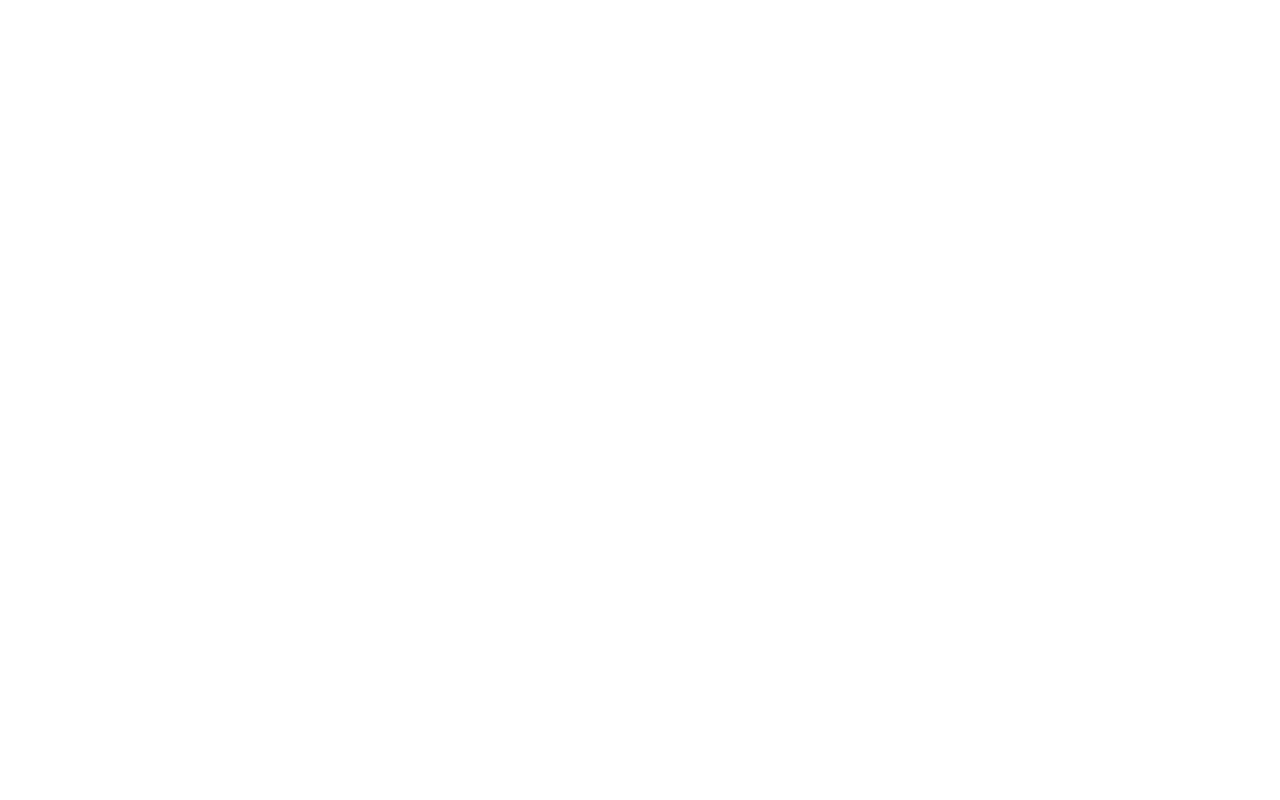
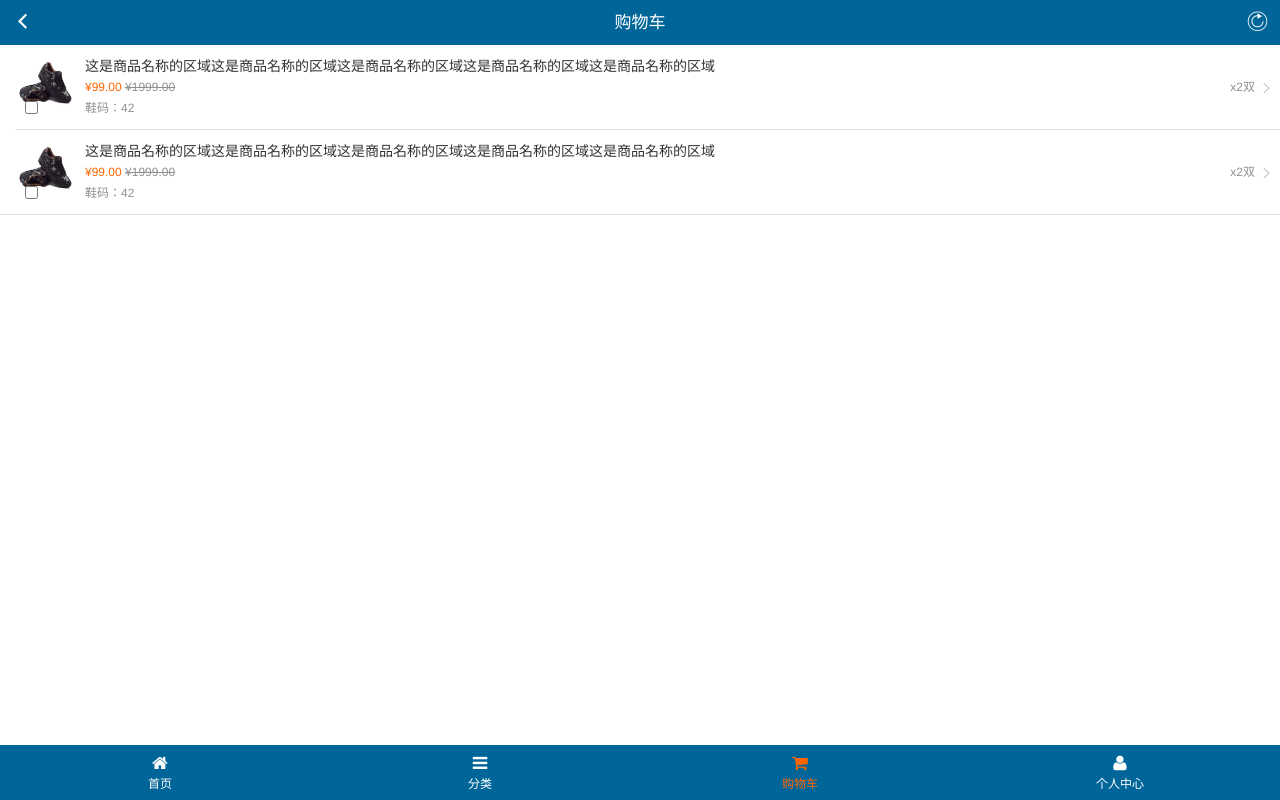
Before and after one commit to DuHuaL/letaoM, a plain HTML site: page mobile/views/user/cart.html in a window 1280 px wide. Drawn offline with Linux system fonts and the light colour scheme.

Commit message:
购物车静态页面

```diff
--- a/mobile/css/mobile.css
+++ b/mobile/css/mobile.css
@@ -451,5 +451,44 @@ ul{
   padding: 0;
   text-align: center;
 }
-.pro_num .box span:first-of-type{}
-.pro_num .box span:last-of-type{}
+
+
+/*购物车*/
+.lt_cartPro{
+  display: block;
+}
+.lt_cartPro .name{
+  color: #333;
+}
+.lt_cartPro .price{
+  font-size: 12px;
+}
+.lt_cartPro .price .now{
+  color: #f60;
+}
+.lt_cartPro .price .old{
+  text-decoration: line-through;
+}
+.lt_cartPro .price .num{
+  float: right;
+  margin-right: 10px;
+}
+.lt_cartPro .size{
+  font-size: 12px;
+}
+
+.lt_cartPro input[type="checkbox"]{
+  position: absolute;
+  left: 10px;
+  bottom: 5px;
+}
+.mui-table-view .mui-media-object{
+  max-width: 60px;
+  height: 60px;
+}
+.mui-table-view-cell>.mui-slider-handle .mui-navigate-right:after{
+  right: -10px;
+}
+.mui-btn .mui-icon{
+  font-size: 24px;
+}
--- a/mobile/views/user/cart.html
+++ b/mobile/views/user/cart.html
@@ -0,0 +1,99 @@
+<!DOCTYPE html>
+<html lang="en">
+<head>
+  <meta charset="UTF-8">
+  <meta name="viewport" content="width=device-width, initial-scale=1.0">
+  <title>乐淘-购物车</title>
+  <link rel="stylesheet" href="../../assets/mui/css/mui.min.css">
+  <link rel="stylesheet" href="../../assets/fontAwesome/css/font-awesome.min.css">
+  <link rel="stylesheet" href="../../css/mobile.css">
+</head>
+<body>
+  <div class="lt_container">
+    <!-- 顶部通栏 -->
+    <header class="lt_topBar">
+      <a href="javascript:history.back();" class="icon_left">
+        <span class="mui-icon mui-icon-back"></span>
+      </a>
+      <span>购物车</span>
+      <a href="javascript:;" class="icon_right">
+        <span class="mui-icon mui-icon-refresh"></span>
+      </a>
+    </header>
+    <div class="lt_content">
+      <!-- 区域滚动 -->
+      <div class="lt_wrapper">
+        <div class="mui-scroll-wrapper">
+          <div class="mui-scroll">
+            <!-- 列表 -->
+            <ul class="mui-table-view">
+              <li class="mui-table-view-cell mui-transitioning">
+                <div class="mui-slider-right mui-disabled">
+                  <a class="mui-btn mui-btn-blue" style="transform: translate(0px, 0px);">
+                    <span class="mui-icon mui-icon-compose"></span>
+                  </a>
+                  <a class="mui-btn mui-btn-red" style="transform: translate(0px, 0px);">
+                    <span class="mui-icon mui-icon-trash"></span>
+                  </a>
+                </div>
+                <div class="mui-slider-handle" style="transform: translate(0px, 0px);">
+                  <a href="javascript:;" class="mui-navigate-right lt_cartPro">
+                    <img class="mui-media-object mui-pull-left" src="../../images/detail.jpg">
+                    <div class="mui-media-body">
+                      <p class="name mui-ellipsis-2">这是商品名称的区域这是商品名称的区域这是商品名称的区域这是商品名称的区域这是商品名称的区域</p>
+                      <p class="price">
+                        <span class="now">&yen;99.00</span>
+                        <span class="old">&yen;1999.00</span>
+                        <span class="num">x2双</span>
+                      </p>
+                      <p class="size">鞋码：42</p>
+                    </div>
+                    <input type="checkbox">
+                  </a>
+                </div>
+              </li>
+              <li class="mui-table-view-cell mui-transitioning">
+                <div class="mui-slider-right mui-disabled">
+                  <a class="mui-btn mui-btn-blue" style="transform: translate(0px, 0px);">
+                    <span class="mui-icon mui-icon-compose"></span>
+                  </a>
+                  <a class="mui-btn mui-btn-red" style="transform: translate(0px, 0px);">
+                    <span class="mui-icon mui-icon-trash"></span>
+                  </a>
+                </div>
+                <div class="mui-slider-handle" style="transform: translate(0px, 0px);">
+                  <a href="javascript:;" class="mui-navigate-right lt_cartPro">
+                    <img class="mui-media-object mui-pull-left" src="../../images/detail.jpg">
+                    <div class="mui-media-body">
+                      <p class="name mui-ellipsis-2">这是商品名称的区域这是商品名称的区域这是商品名称的区域这是商品名称的区域这是商品名称的区域</p>
+                      <p class="price">
+                        <span class="now">&yen;99.00</span>
+                        <span class="old">&yen;1999.00</span>
+                        <span class="num">x2双</span>
+                      </p>
+                      <p class="size">鞋码：42</p>
+                    </div>
+                    <input type="checkbox">
+                  </a>
+                </div>
+              </li>
+            </ul>
+          </div>
+        </div>
+      </div>
+    </div>
+    <!-- 底部页签 -->
+    <footer class="lt_tabs">
+      <ul>
+        <li><a href="../index.html"><span class="fa fa-home"></span><p>首页</p></a></li>
+        <li><a href="../category.html"><span class="fa fa-bars"></span><p>分类</p></a></li>
+        <li><a href="./user/cart.html" class="now"><span class="fa fa-shopping-cart"></span><p>购物车</p></a></li>
+        <li><a href="./user/index.html"><span class="fa fa-user"></span><p>个人中心</p></a></li>
+      </ul>
+    </footer>
+  </div>
+  <script src="../../assets/mui/js/mui.min.js"></script>
+  <script src="../../assets/zepto/zepto.min.js"></script>
+  <script src="../../js/cart.js"></script>
+</body>
+</html>
```
Also changed, not shown: mobile/js/cart.js (added).
